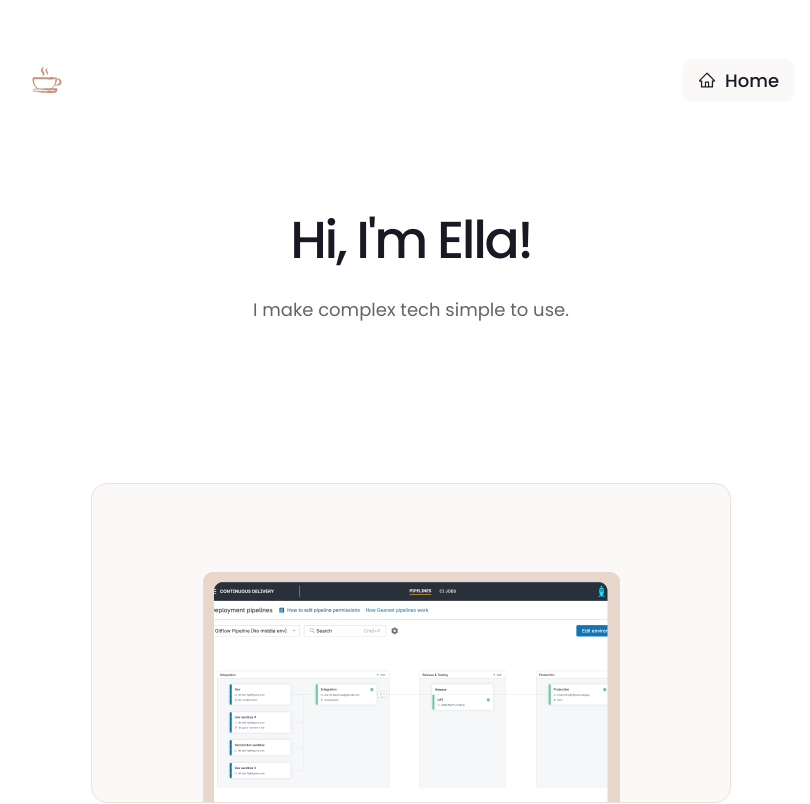
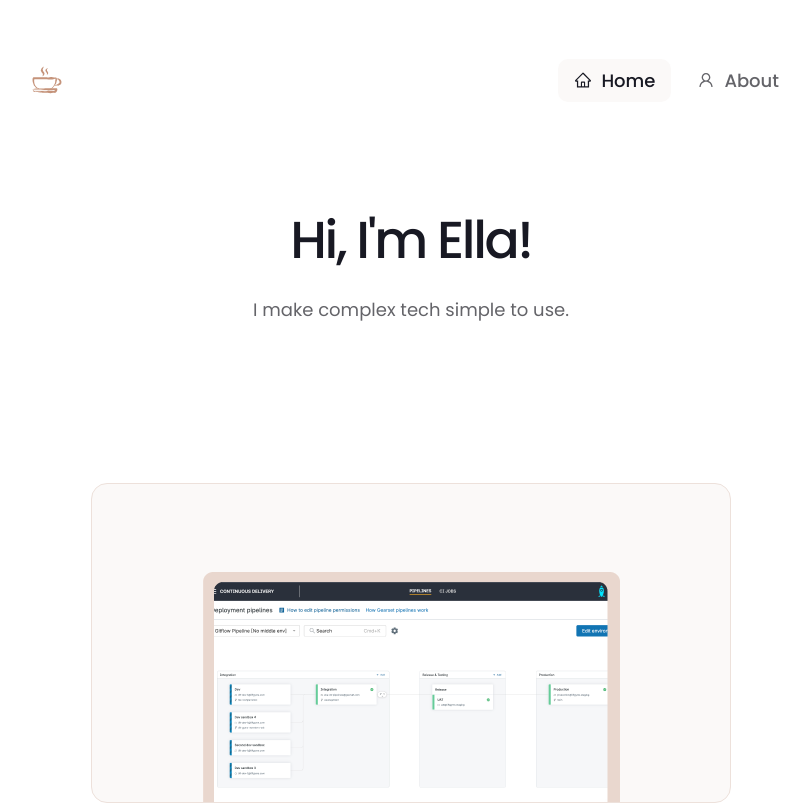
Before and after one commit to ella-bektas/ellabektas-website, a Next.js app: page / in a window 1280 px wide. Shown: the top 804 px of the page, without its empty margins (229-1039 px from the left). Built offline with nearby package versions, Linux system fonts and the light colour scheme; no server answers.

Commit message:
GA added

```diff
--- a/package.json
+++ b/package.json
@@ -11,6 +11,7 @@
     "build-storybook": "storybook build"
   },
   "dependencies": {
+    "@next/third-parties": "^16.2.6",
     "next": "16.1.0",
     "react": "19.2.3",
     "react-dom": "19.2.3",
--- a/src/app/layout.tsx
+++ b/src/app/layout.tsx
@@ -4,6 +4,7 @@ import "./globals.css";
 import { Poppins } from 'next/font/google';
 import Header from '@/app/components/Header/Header';
 import Footer from '@/app/components/Footer/Footer';
+import { GoogleAnalytics } from '@next/third-parties/google'
 
 
 
@@ -23,12 +24,13 @@ export default function RootLayout({
 
   return (
     <html lang="en" className={poppins.className}>
-
+      <GoogleAnalytics gaId={process.env.NEXT_PUBLIC_GA_MEASUREMENT_ID || ""} />
       <body>
       <div className= "page">
       <main className= "main">
       <Header tabs={[
       { href: '/', title: 'Home', iconLeft: 'HomeOutline' },
+      { href: '/about', title: 'About', iconLeft: 'User' },
        ]}
       />
       <div className="page-content">
```
Also changed, not shown: 1 other file (tests, documents, lock files or other folders).
